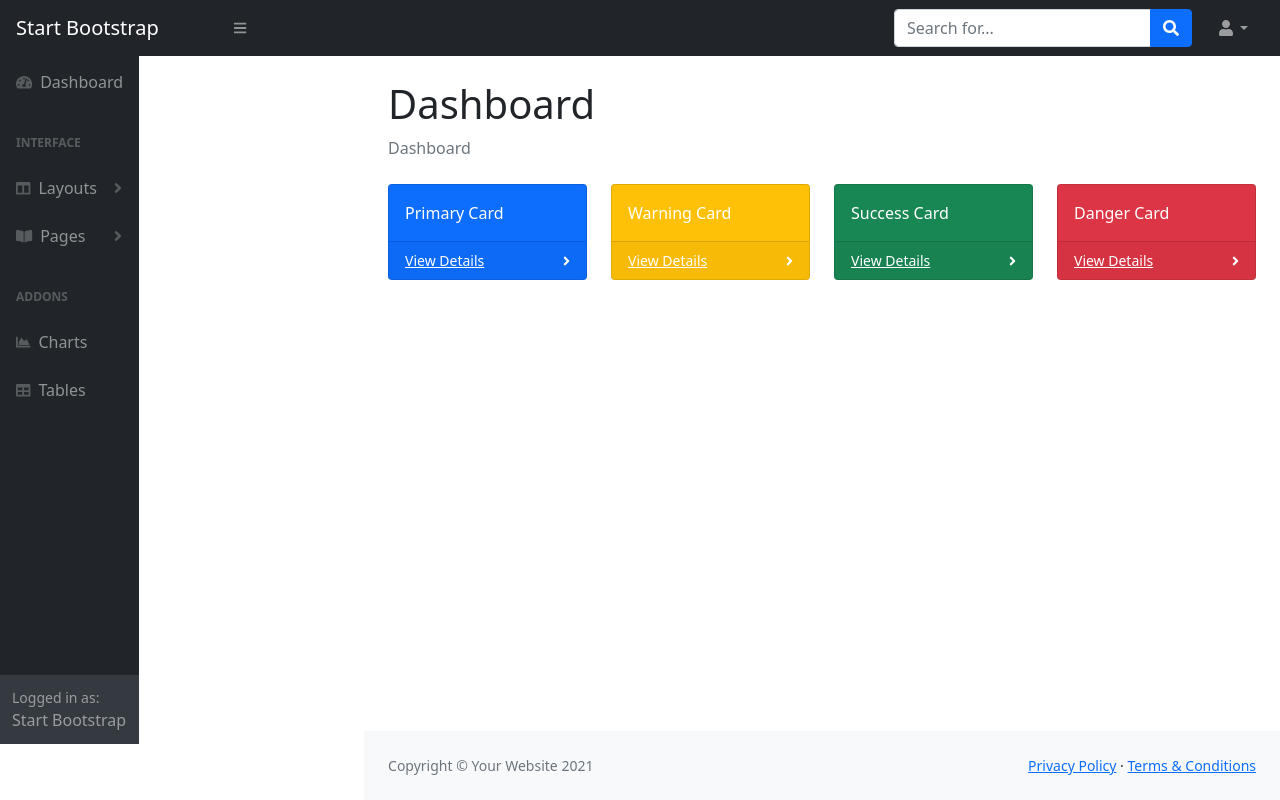
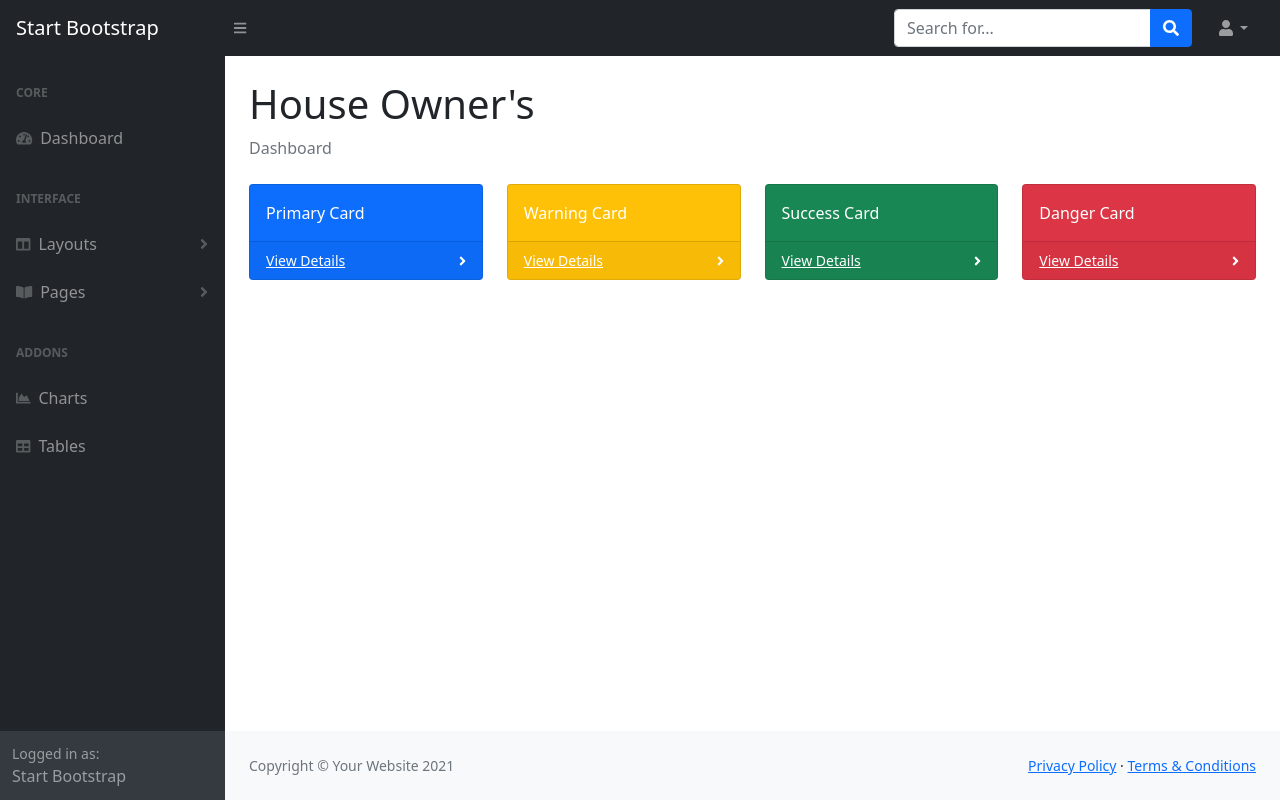
Before and after one commit to drollive/hrd, a PHP site: page / in a window 1280 px wide. Run offline with PHP 8.4, Linux system fonts and the light colour scheme; some libraries are stand-ins or nearby versions.

Commit message:
hrd update

```diff
--- a/admin/includes/sidebar.php
+++ b/admin/includes/sidebar.php
@@ -1,4 +1,4 @@
-<div id="layoidenav_nav">
+<div id="layoutSidenav_nav">
     <nav class="sb-sidenav accordion sb-sidenav-dark" id="sidenavAccordion">
         <div class="sb-sidenav-menu">
             <div class="nav">
--- a/admin/index.php
+++ b/admin/index.php
@@ -4,7 +4,7 @@
 ?>
 
 <div class="container-fluid px-4">
-    <h1 class="mt-4">Dashboard</h1>
+    <h1 class="mt-4">House Owner's</h1>
     <ol class="breadcrumb mb-4">
         <li class="breadcrumb-item active">Dashboard</li>
     </ol>
@@ -44,7 +44,6 @@
                     <div class="small text-white"><i class="fas fa-angle-right"></i></div>
                 </div>
             </div>
-
         </div>
     </div>
 </div>
```
